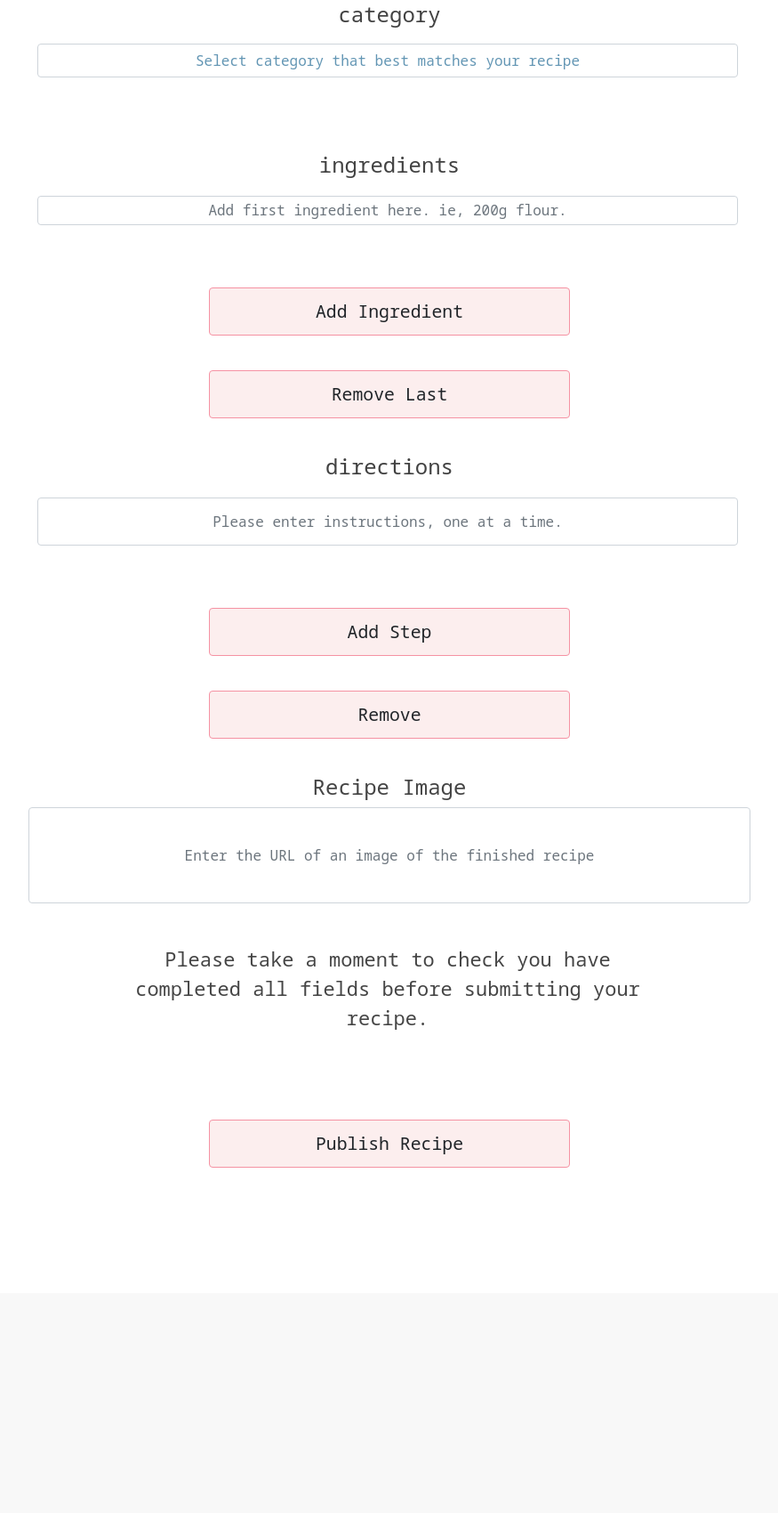
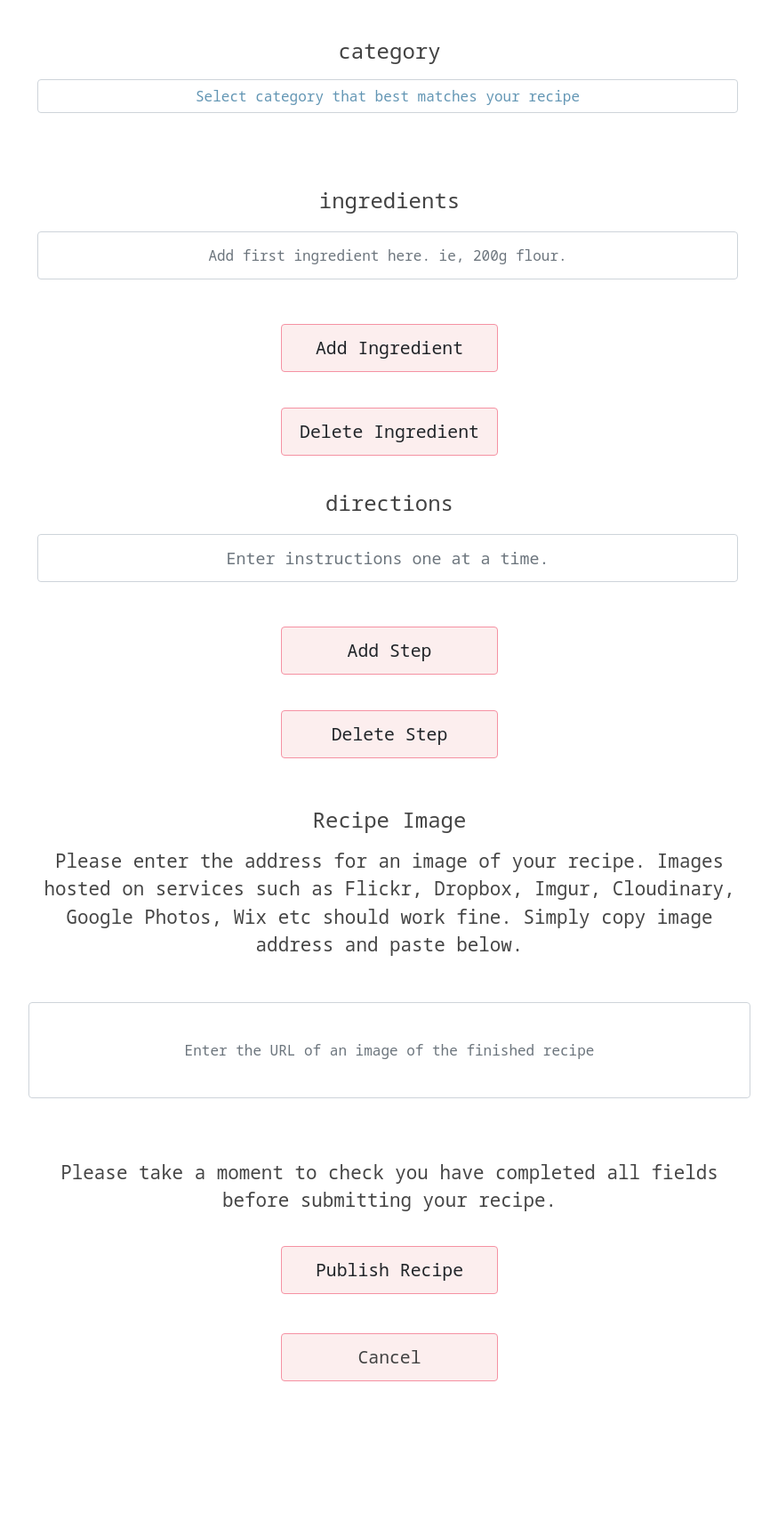
Before and after one commit to thomasmcquillan/the-bakers-crumbs, a Flask app: page /add_recipe in a window 1280 px wide. Shown: the part 958-2658 px from the top of the page at 89% size, without its empty margins (198-1073 px from the left). Before the commit the page ends 2270 px from the top, so only its background shows below. Run offline with Flask 2, Linux system fonts and the light colour scheme; data that the repository does not hold is empty; some libraries are stand-ins or nearby versions.

Commit message:
Update markup of add recipe page template to match newly add edit recipe page

```diff
--- a/static/css/style.css
+++ b/static/css/style.css
@@ -121,6 +121,11 @@ a:hover {
 
 .tbc-input-label h4 {
     text-align: center;
+}
+
+.add-edit-recipe p,
+.add-recipe-row p {
+    font-size: .95em;
 }
 
 @media (min-width: 330px) {
@@ -349,7 +354,7 @@ input.tbc-search-input:focus {
     /* padding: .4rem 1.2rem; */
     margin: 0 auto .3rem auto;
     min-width: 180px;
-    max-width: 50%;
+    max-width: 30%;
     color: --tbc-soft-pink !important;
     background-color: var(--tbc-bg-pinky);
     border: .9px solid var(--tbc-soft-pink);
@@ -381,7 +386,7 @@ textarea {
 .tbc-input input {
     margin-top: 2px;
     display: flex;
-    /* height: 50px; */
+    height: 54px;
     line-height: 54px;
     align-items: center;
 }
@@ -397,6 +402,7 @@ li::marker {
 option {
     text-align: center;
     justify-content: center;
+    height: 54px;
 }
 
 /* ============================== Homepage Styling =============================== */
@@ -538,10 +544,6 @@ option {
     margin: 8rem auto 3rem auto;
 }
 
-#recipe-directions {
-    height: 54px;
-}
-
 /* ==================== Login / Register / Profile Pages ======================= */
 
 .card-login,
@@ -667,6 +669,7 @@ option {
     .add-edit-recipe label,
     .add-recipe-row h4,
     .add-recipe-row p,
+    .add-edit-recipe p,
     .add-recipe-row input {
         font-size: small;
     }
--- a/templates/add_recipe.html
+++ b/templates/add_recipe.html
@@ -2,7 +2,7 @@
 {% block content %}
 
 <div class="row add-edit-recipe">
-    <div class="mx-auto col col-lg-9">
+    <div class="mx-auto col col-lg-8">
         <h3 class="text-center blue-text my-5">New Recipe</h3>
         <p class="text-center mb-5">Add your recipe below, taking care to fill out all fields.</p>
     </div>
@@ -16,7 +16,7 @@
                     <!-- Python takes 'name' key to pull data from the form and place it into the MongoDB database. -->
                     <input required type="text"
                             name="recipe_name"
-                            class="form-control"
+                            class="form-control validate"
                             placeholder="Enter a memorable name for your recipe"
                             maxlength="50"/>
                 </div>
@@ -25,13 +25,14 @@
                 <label for="description" class="tbc-input-label"><h4>description</h4></label>
                 <!-- Python takes 'name' key to pull data from the form and place it into the MongoDB database. -->
                 <div class="tbc-input">
-                    <input required
+                    <input
                         id="description"
                         name="description"
                         type="text"
-                        class="form-control col"
+                        class="form-control validate"
                         placeholder="Give a short description of your recipe"
-                        maxlength="120"/>
+                        maxlength="120"
+                        required>
                 </div>
             </div>
             <div class="add-recipe-row row">
@@ -39,9 +40,9 @@
                 <div class="tbc-input">
                     <!-- Python takes 'name' key to pull data from the form and place it into the MongoDB database. -->
                     <select name="category_name" class="form-control" required>
-                        <option class="text-center" selected disabled>Select category that best matches your recipe</option>
+                        <option selected disabled>Select category that best matches your recipe</option>
                         {% for category in categories %}
-                        <option class="text-center" value="{{category.category_name}}">{{ category.category_name }}</option>
+                        <option value="{{category.category_name}}">{{ category.category_name }}</option>
                         {% endfor %}
                     </select>
                 </div>
@@ -50,18 +51,16 @@
                 <label for="ingredients" class="tbc-input-label"><h4>ingredients</h4></label>
                 <div id="food-delivery" class="tbc-input">
                     <!-- Extra input fields added by custom js script will appear below this one -->
-                    <input required
-                            name="ingredients"
+                    <input  name="ingredients"
                             type="text"
                             class="ingredient-list form-control validate"
                             placeholder="Add first ingredient here. ie, 200g flour."
-                            minlength="3">
+                            minlength="3"
+                            required>
                     <div class="food-basket"></div>
                 </div>
-            </div>
-            <div class="add-recipe-row row justify-content-center my-0">
                 <button type="button" id="add-ingredient-btn" class="btn">Add Ingredient</button>
-                <button type="button" id="del-ingredient-btn" class="btn">Remove Last</button>
+                <button type="button" id="del-ingredient-btn" class="btn">Delete Ingredient</button>
             </div>
             <!-- Recipe Directions -->
             <div class="add-recipe-row row my-0">
@@ -72,20 +71,23 @@
                             name="directions"
                             type="text"
                             class="recipe-directions form-control validate"
+                            style="font-size: smaller"
                             minlength="3"
                             maxlength="3000"
-                            placeholder="Please enter instructions, one at a time."
+                            placeholder="Enter instructions one at a time."
                             required>
                     <div class="next-steps"></div>
                 </div>
-            </div>
-            <div class="add-recipe-row row justify-content-center my-0">
                 <button type="button" id="add-step-button" class="directions btn">Add Step</button>
-                <button type="button" id="remove-step-button" class="btn">Remove</button>
+                <button type="button" id="remove-step-button" class="btn">Delete Step</button>
             </div>
             <!-- Recipe Image URL -->
-            <div class="add-recipe-row row mt-0 mb-3">
-                <h4 class="text-center">Recipe Image</h4>
+            <div class="add-recipe-row row my-3">
+                <h4 class="text-center mb-3">Recipe Image</h4>
+                <p class="text-center mb-5">Please enter the address for an image of your recipe. Images hosted on
+                    services such as Flickr, Dropbox, Imgur, Cloudinary, Google Photos, Wix etc should work fine.
+                    Simply copy image address and paste below.
+                </p>
                 <!-- Python takes 'name' key to pull data from the form and place it into the MongoDB database. -->
                 <input id="image_url"
                         name="image_url"
@@ -93,16 +95,14 @@
                         class="form-control validate"
                         placeholder="Enter the URL of an image of the finished recipe"
                         style="height:108px"/>
-                <!-- </div> -->
             </div>
-            <div class="row">
-                <div class="mx-auto col col-lg-9">
-                    <p class="text-center mb-5">Please take a moment to check you have completed all fields before submitting your recipe.</p>
-                </div>
-            </div>
+            <div class="add-recipe-row row mt-5">
+                <p class="text-center">Please take a moment to check you have completed all fields before submitting your recipe.</p>
                 <!-- Submit Recipe Button -->
-            <div class="add-recipe-row row justify-content-center mb-5">
-                <button type="submit" class="btn">Publish Recipe</button>
+                <button type="submit" class="btn mb-4">Publish Recipe</button>
+                <button type="button" class="btn">
+                    <a href="{{ url_for('profile', username=session['user']) }}">Cancel</a>
+                </button>
             </div>
         </form>
     </div>
```
Also changed, not shown: templates/edit_recipe.html (+10 -11 lines). Lines whose indentation alone changed are shown as unchanged.
